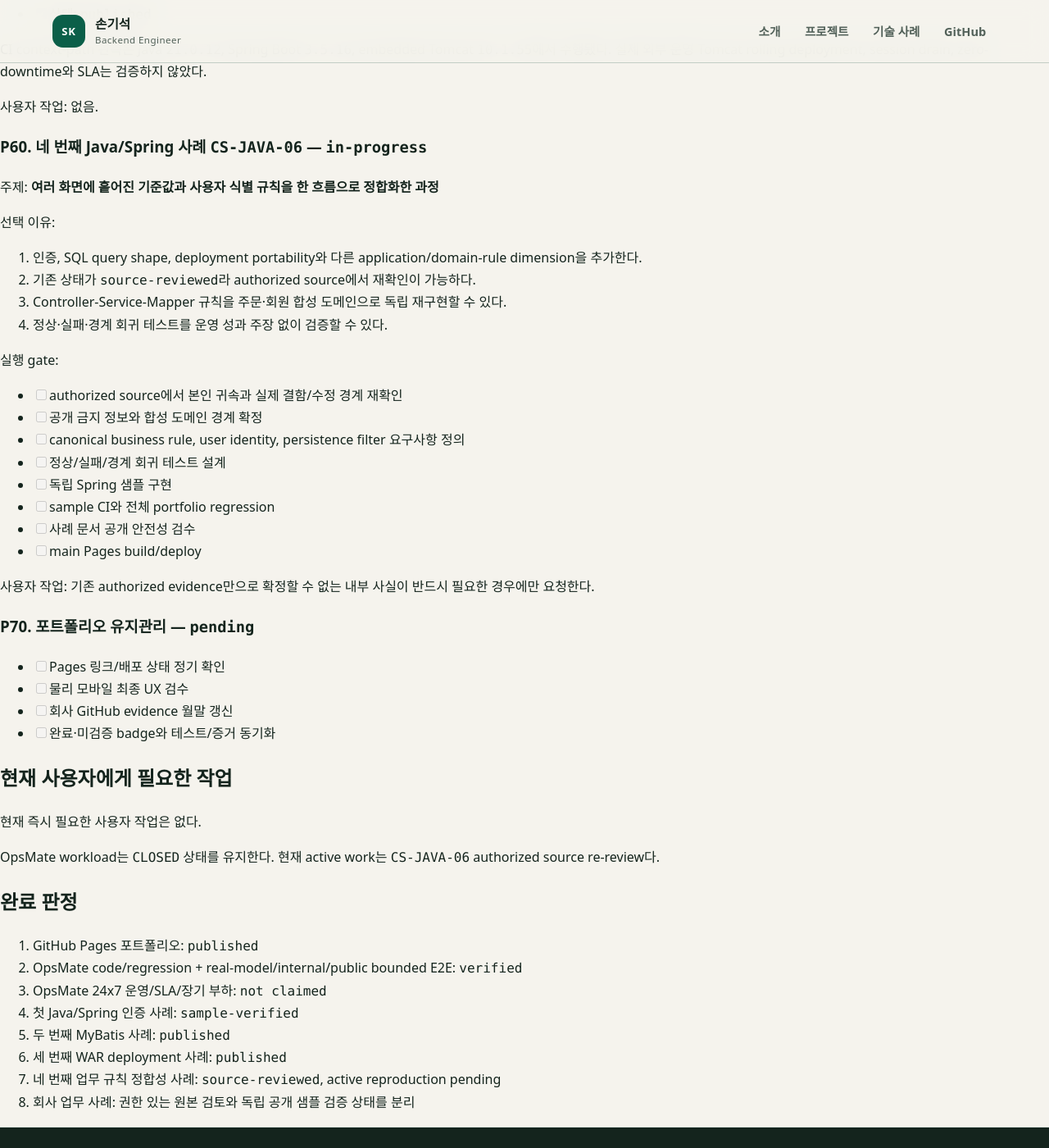
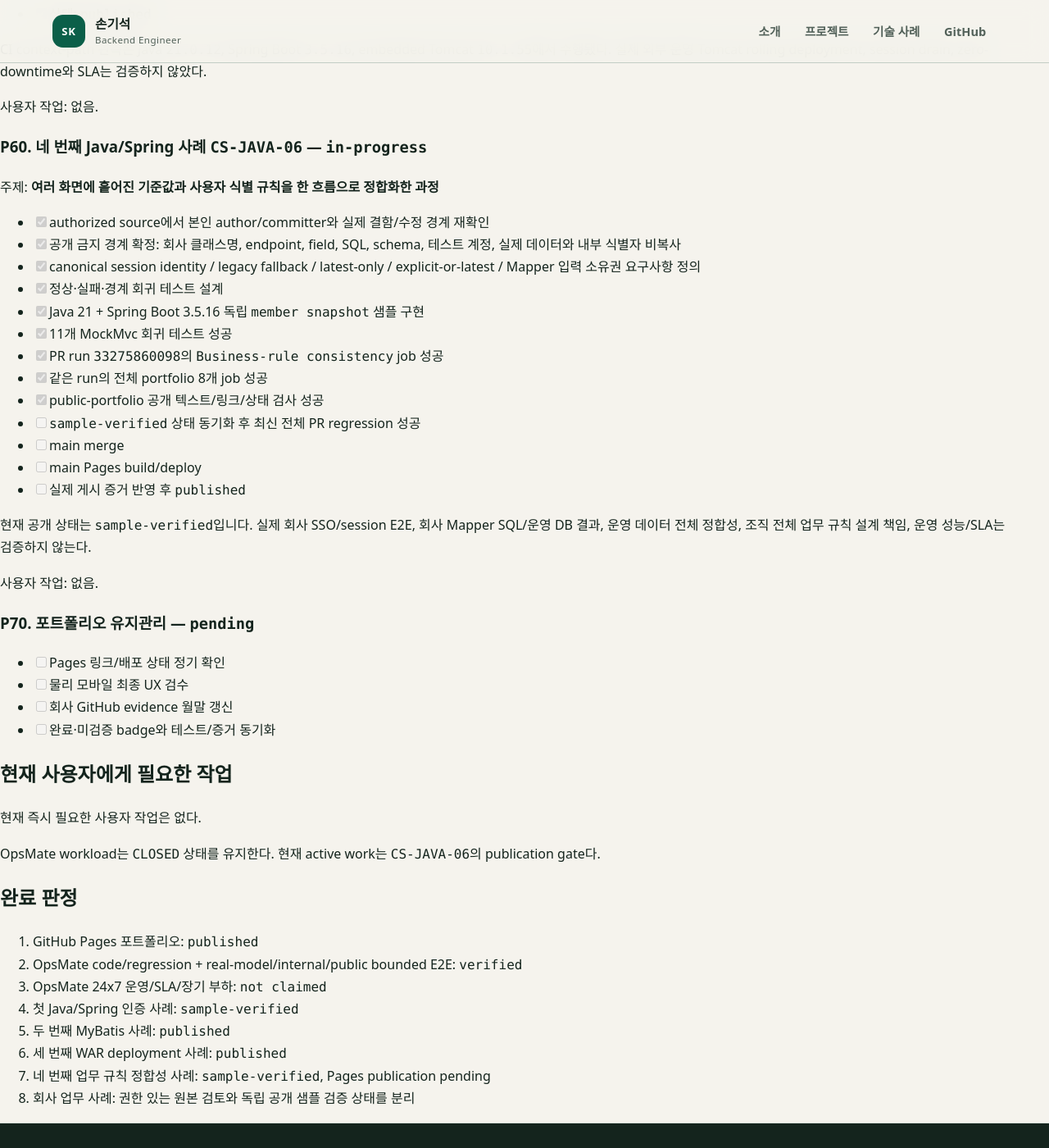
Before and after one commit to son1004007/engineering-career-portfolio, a Jekyll site: the page built from PORTFOLIO_COMPLETION_PLAN.md, in a window 1280 px wide and 1400 px high, scrolled down 2639 px. Shown: the whole window at 82% size. Built offline with Jekyll 4.4.1, drawn with Linux system fonts in a browser that asks for light colours; our own code applies the rules of GitHub Pages for plain Markdown files.

Commit message:
docs: record verified CS-JAVA-06 gates

```diff
--- a/PORTFOLIO_COMPLETION_PLAN.md
+++ b/PORTFOLIO_COMPLETION_PLAN.md
@@ -106,25 +106,23 @@ CI context-path 관측은 Java `21.0.12`, Spring Boot `3.5.16`, embedded Tomcat
 
 주제: **여러 화면에 흩어진 기준값과 사용자 식별 규칙을 한 흐름으로 정합화한 과정**
 
-선택 이유:
+- [x] authorized source에서 본인 author/committer와 실제 결함/수정 경계 재확인
+- [x] 공개 금지 경계 확정: 회사 클래스명, endpoint, field, SQL, schema, 테스트 계정, 실제 데이터와 내부 식별자 비복사
+- [x] canonical session identity / legacy fallback / latest-only / explicit-or-latest / Mapper 입력 소유권 요구사항 정의
+- [x] 정상·실패·경계 회귀 테스트 설계
+- [x] Java 21 + Spring Boot 3.5.16 독립 `member snapshot` 샘플 구현
+- [x] 11개 MockMvc 회귀 테스트 성공
+- [x] PR run `33275860098`의 `Business-rule consistency` job 성공
+- [x] 같은 run의 전체 portfolio 8개 job 성공
+- [x] public-portfolio 공개 텍스트/링크/상태 검사 성공
+- [ ] `sample-verified` 상태 동기화 후 최신 전체 PR regression 성공
+- [ ] main merge
+- [ ] main Pages build/deploy
+- [ ] 실제 게시 증거 반영 후 `published`
 
-1. 인증, SQL query shape, deployment portability와 다른 application/domain-rule dimension을 추가한다.
-2. 기존 상태가 `source-reviewed`라 authorized source에서 재확인이 가능하다.
-3. Controller-Service-Mapper 규칙을 주문·회원 합성 도메인으로 독립 재구현할 수 있다.
-4. 정상·실패·경계 회귀 테스트를 운영 성과 주장 없이 검증할 수 있다.
+현재 공개 상태는 `sample-verified`입니다. 실제 회사 SSO/session E2E, 회사 Mapper SQL/운영 DB 결과, 운영 데이터 전체 정합성, 조직 전체 업무 규칙 설계 책임, 운영 성능/SLA는 검증하지 않는다.
 
-실행 gate:
-
-- [ ] authorized source에서 본인 귀속과 실제 결함/수정 경계 재확인
-- [ ] 공개 금지 정보와 합성 도메인 경계 확정
-- [ ] canonical business rule, user identity, persistence filter 요구사항 정의
-- [ ] 정상/실패/경계 회귀 테스트 설계
-- [ ] 독립 Spring 샘플 구현
-- [ ] sample CI와 전체 portfolio regression
-- [ ] 사례 문서 공개 안전성 검수
-- [ ] main Pages build/deploy
-
-사용자 작업: 기존 authorized evidence만으로 확정할 수 없는 내부 사실이 반드시 필요한 경우에만 요청한다.
+사용자 작업: 없음.
 
 ### P70. 포트폴리오 유지관리 — `pending`
 
@@ -137,7 +135,7 @@ CI context-path 관측은 Java `21.0.12`, Spring Boot `3.5.16`, embedded Tomcat
 
 현재 즉시 필요한 사용자 작업은 없다.
 
-OpsMate workload는 `CLOSED` 상태를 유지한다. 현재 active work는 `CS-JAVA-06` authorized source re-review다.
+OpsMate workload는 `CLOSED` 상태를 유지한다. 현재 active work는 `CS-JAVA-06`의 publication gate다.
 
 ## 완료 판정
 
@@ -147,5 +145,5 @@ OpsMate workload는 `CLOSED` 상태를 유지한다. 현재 active work는 `CS-J
 4. 첫 Java/Spring 인증 사례: `sample-verified`
 5. 두 번째 MyBatis 사례: `published`
 6. 세 번째 WAR deployment 사례: `published`
-7. 네 번째 업무 규칙 정합성 사례: `source-reviewed`, active reproduction pending
+7. 네 번째 업무 규칙 정합성 사례: `sample-verified`, Pages publication pending
 8. 회사 업무 사례: 권한 있는 원본 검토와 독립 공개 샘플 검증 상태를 분리
```
Also changed, not shown: other parts of PORTFOLIO_COMPLETION_PLAN.md (+1 -1 lines).
